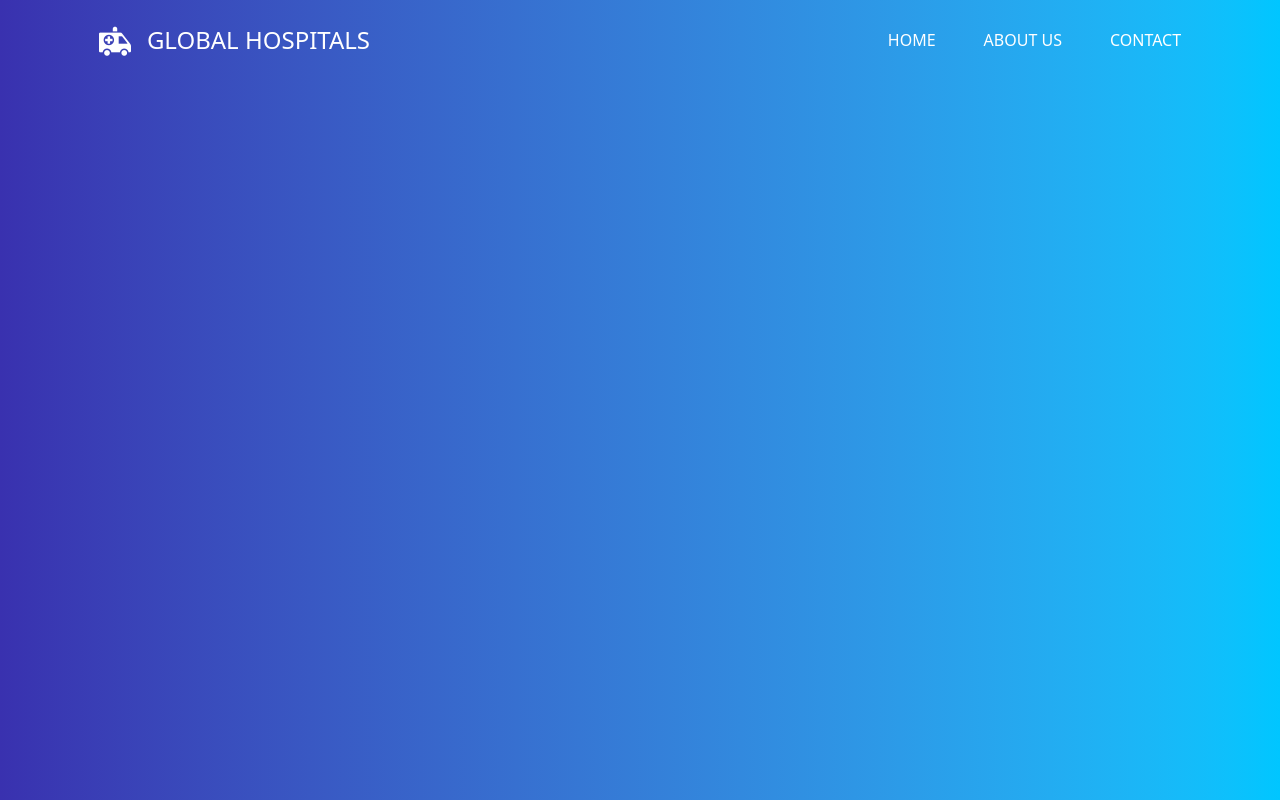
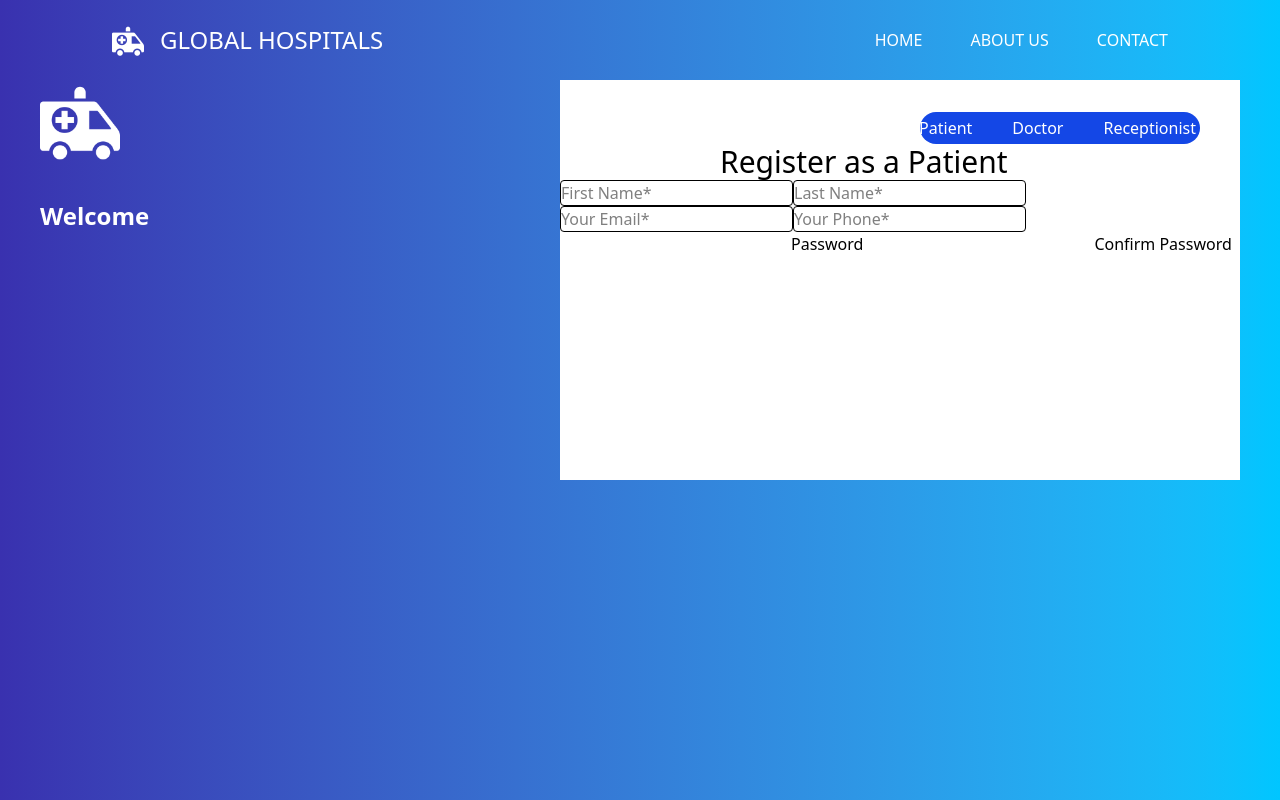
Before and after one commit to Minhalkh/Hospital-Management, a Next.js app: page / in a window 1280 px wide. Built offline with nearby package versions, Linux system fonts and the light colour scheme.

Commit message:
Registration Form

```diff
--- a/src/app/Components/navbar.jsx
+++ b/src/app/Components/navbar.jsx
@@ -4,7 +4,7 @@ import Logo from '../../../public/assets/images/ambulance1.png'
 
 function navbar() {
   return (
-    <nav className='flex justify-around items-center gap-80 mt-6'>
+    <nav className='flex justify-between items-center mx-28 my-6'>
         {/* Left side of navbar */}
         <div className='flex gap-4 text-white mr-[-3]'>
             <Image src={Logo} alt='logo' className='size-8'/>
--- /dev/null
+++ b/src/app/Components/registrationform.jsx
@@ -0,0 +1,45 @@
+import Image from 'next/image'
+import React from 'react'
+import Logo from '../../../public/assets/images/ambulance1.png'
+function registrationform() {
+  return (
+    <div className='flex justify-between mx-10'>
+        <div className='flex flex-col gap-10'>
+        <Image src={Logo} alt='Logo' className='size-20'/>
+        <h1 className='text-white text-2xl font-bold'>Welcome</h1>
+        </div>
+        <div className='bg-white h-100 w-170'>
+          <div className='flex justify-end w-70 h-8 p-1 bg-blue-700 rounded-2xl text-white gap-10 mt-8 mx-90'>
+          <h1>Patient</h1>
+          <h1>Doctor</h1>
+          <h1>Receptionist</h1>
+          </div>
+          <div>
+            <form action="">
+            <h2 className='ml-40 text-3xl'>Register as a Patient</h2>
+            <input type="text"
+            name='name'
+            placeholder='First Name*'
+            className='rounded border' />
+            <input type="text"
+            name='name'
+            placeholder='Last Name*'
+            className='rounded border' />
+            <input type="text"
+            name='Email'
+            placeholder='Your Email*'
+            className='rounded border'/>
+            <input type="text"
+            name=''
+            placeholder='Your Phone*'
+            className='rounded border' />
+            <input type="text" />Password
+            <input type="text" />Confirm Password
+            </form>
+          </div>
+        </div>
+    </div>
+  )
+}
+
+export default registrationform
--- a/src/app/page.js
+++ b/src/app/page.js
@@ -1,6 +1,8 @@
+import Registrationform from "./Components/registrationform"
 function Home() {
   return (
     <div>
+      <Registrationform/>
     </div>
   )
 }
```
Also changed, not shown: src/app/Pages/Home/page.jsx (added).
